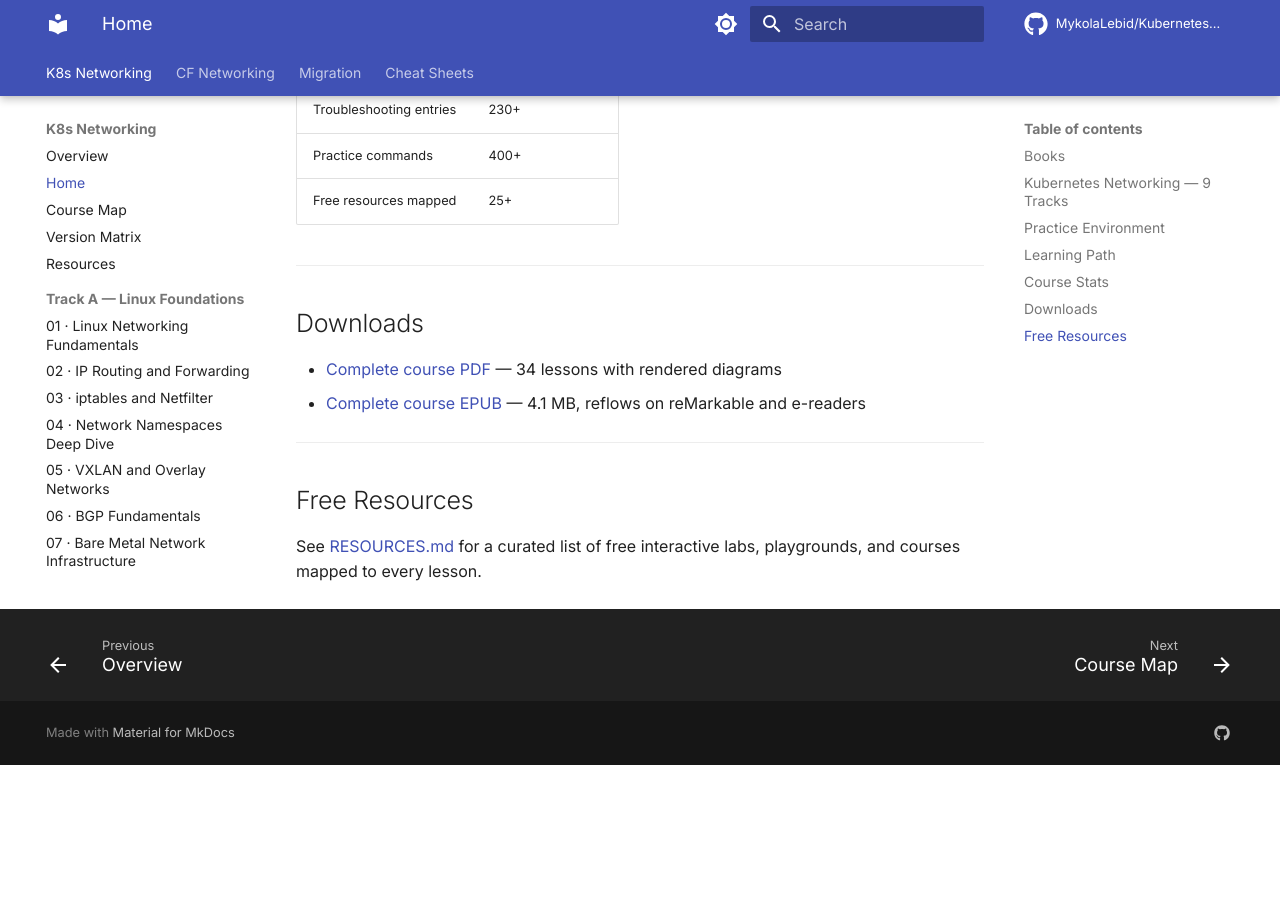
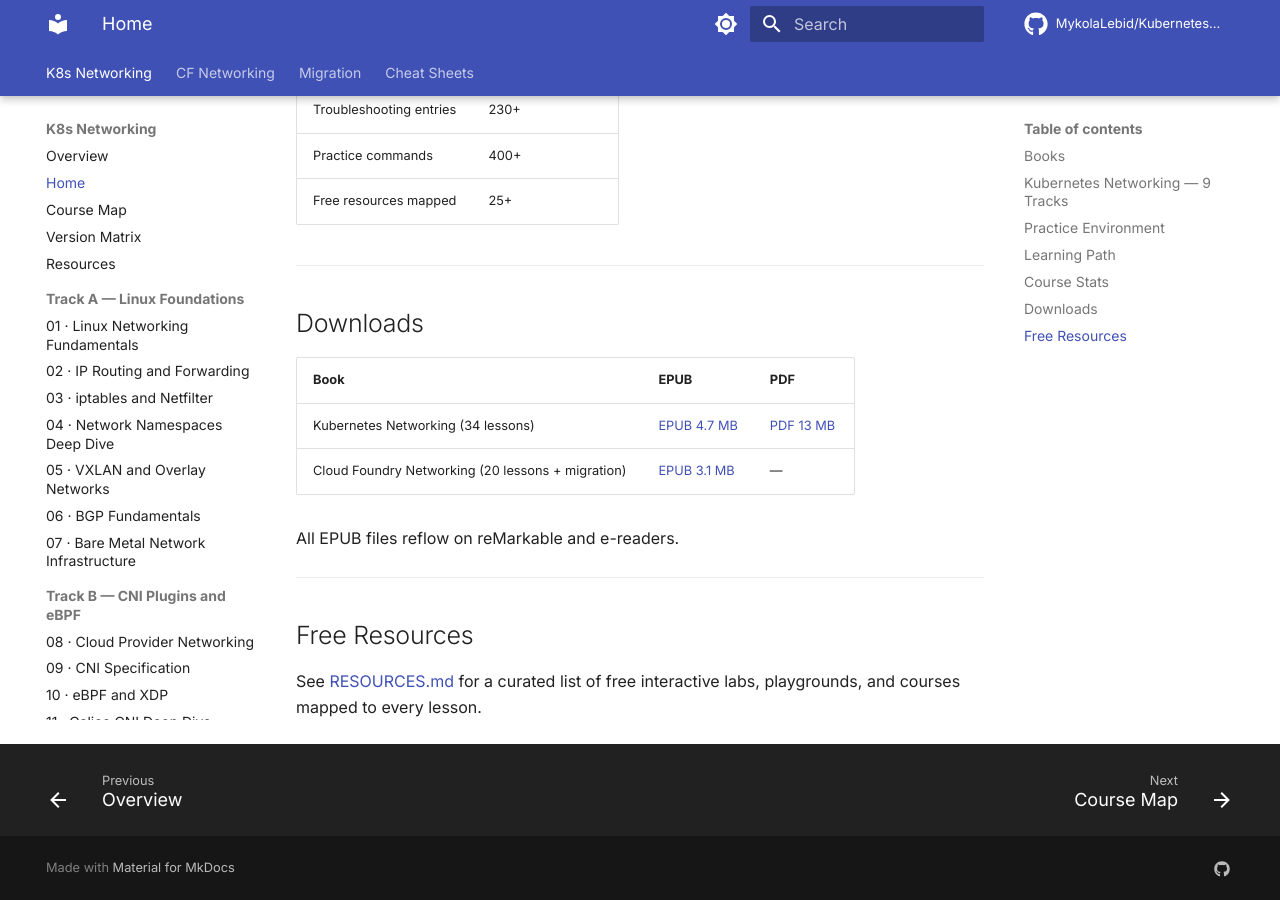
Before and after one commit to MykolaLebid/Kubernetes_networking_engineering, an MkDocs documentation site: the page built from docs/index.md, in a window 1280 px wide and 900 px high, scrolled down 2453 px. Built offline with MkDocs 1.6.1 and Material for MkDocs 9.7.7, drawn with Linux system fonts in a browser that asks for light colours; comment, search, counter and statistics services are not loaded; before the commit the page ends 3218 px from its top, so only the background shows below that.

Commit message:
Add CF Networking EPUB and render script
- render-cf-epub.sh: builds cf-networking.epub from docs/cf/ (20 lessons),
  docs/migration/ (4-part guide), and docs/shared/ comparison — 63 Mermaid
  diagrams rendered as PNGs via mmdc
- cf-networking.epub: 3.1 MB, reMarkable/e-reader ready
- docs/index.md: updated Downloads table with both EPUB and PDF links

```diff
--- a/docs/index.md
+++ b/docs/index.md
@@ -115,8 +115,12 @@ flowchart LR
 
 ## Downloads
 
-- [Complete course PDF](https://github.com/MykolaLebid/Kubernetes_networking_engineering/raw/main/kubernetes-network-engineering.pdf) — 34 lessons with rendered diagrams
-- [Complete course EPUB](https://github.com/MykolaLebid/Kubernetes_networking_engineering/raw/main/kubernetes-network-engineering.epub) — 4.1 MB, reflows on reMarkable and e-readers
+| Book | EPUB | PDF |
+|------|------|-----|
+| Kubernetes Networking (34 lessons) | [EPUB 4.7 MB](https://github.com/MykolaLebid/Kubernetes_networking_engineering/raw/main/kubernetes-network-engineering.epub) | [PDF 13 MB](https://github.com/MykolaLebid/Kubernetes_networking_engineering/raw/main/kubernetes-network-engineering.pdf) |
+| Cloud Foundry Networking (20 lessons + migration) | [EPUB 3.1 MB](https://github.com/MykolaLebid/Kubernetes_networking_engineering/raw/main/cf-networking.epub) | — |
+
+All EPUB files reflow on reMarkable and e-readers.
 
 ---
 
```
Also changed, not shown: 2 other files.
